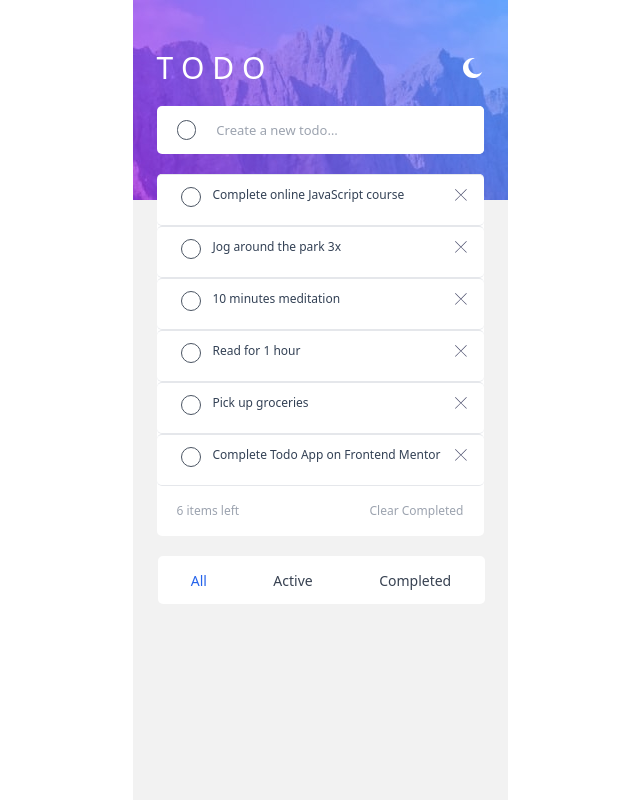
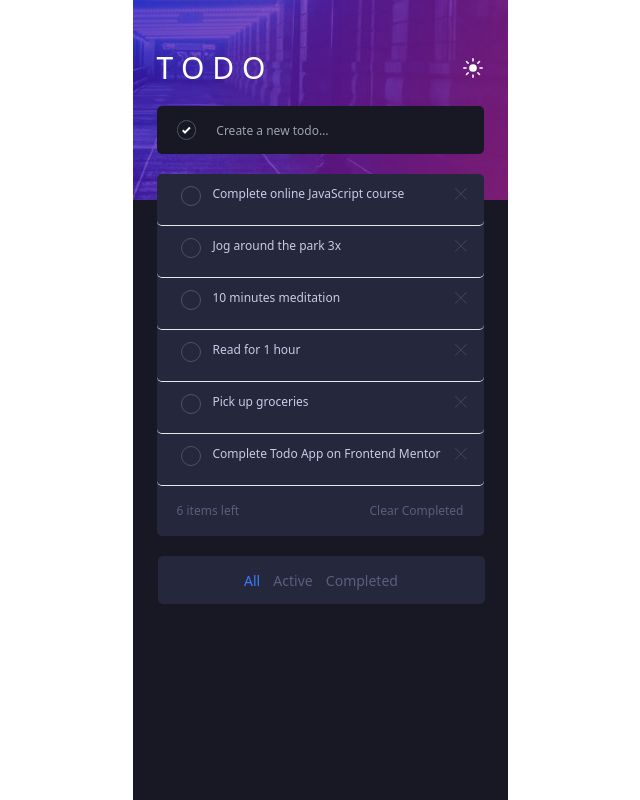
Before and after one commit to kapana1004/todo, a React (Create React App) app: page / in a window 1280 px wide. Both pictures are taken after a click on the picture 792 px from the left and 68 px from the top of the page. Shown: the whole page, without its empty margins (320-960 px from the left). Built offline with nearby package versions, Linux system fonts and the light colour scheme.

Commit message:
input text color changing according dark and light mode

```diff
--- a/src/App.js
+++ b/src/App.js
@@ -1,14 +1,21 @@
 
 
 import Todo from './components/todo-list';
+import  { useState } from "react";
 
-import styled from "styled-components"
 
-import bgImage from './images/bg-mobile-light.jpg'
+
 
 function App() {
+
+  const [dark, setDark] = useState(false);
+
+
+
   return (
-    <div className='  bg-[url(./images/bg-mobile-light.jpg)] bg-no-repeat bg-[#F2F2F2] min-h-screen' >
+    <div className= {` ${ dark ? "bg-darkImg bg-[#171823]" :  "bg-lightImg bg-[#F2F2F2]" } bg-no-repeat min-h-screen `}>
+
+         {/* why doesn`t work bg-url? */}
 
 
 
@@ -18,7 +25,7 @@ function App() {
 
 
 
-  <Todo />
+  <Todo dark ={dark} setDark = {setDark} />
 
 
 
@@ -30,3 +37,16 @@ function App() {
 }
 
 export default App;
+
+
+// function toggleTheme(e) {
+//   if (colorTheme === "dark") {
+//     setColorTheme('light');
+//     e.target.parentElement.innerHTML = moon;
+//   } else if (colorTheme === 'light') {
+//     setColorTheme('dark');
+//     e.target.parentElement.innerHTML = sun;
+//   }
+// }
+
+//https://jennstirpe.github.io/todo-app/
--- a/src/components/checkBox.jsx
+++ b/src/components/checkBox.jsx
@@ -1,4 +1,4 @@
-import React, { useState, useEffect } from "react";
+import React, { useEffect } from "react";
 import path from "../images/path.png";
 import cross from "../images/icon-cross.svg";
 
@@ -9,6 +9,8 @@ const CheckBox = ({
   filteredList,
   setFilteredList,
   setItems,
+  dark,
+  setDark,
 }) => {
   // const [completed, setCompleted] = useState(false)
 
@@ -16,7 +18,7 @@ const CheckBox = ({
     // setCompleted(!completed)
 
     const newList = [...filteredList];
-    console.log(newList);
+
     const changedArray = newList.map((todo) => {
       if (todo.id === id) {
         todo.status = !todo.status;
@@ -34,7 +36,7 @@ const CheckBox = ({
     ).length;
     setItems(actItemsLength);
     console.log(filteredList);
-  }, [filteredList]);
+  }, [filteredList, setItems]);
 
   const handleDelete = (todoItemId) => {
     const restoredList = filteredList.filter((todoItem) => {
@@ -55,19 +57,22 @@ const CheckBox = ({
     <li
       className={` ${
         todoItem.status && "line-through"
-      } relative  pl-[24px] border-y-[1px] h-[52px] text-xs pt-[12px] text-slate-700 w-[100%] flex flex-row rounded-[5px]`}
+      } relative  pl-[24px] border-b-[0.5px] h-[52px] text-xs pt-[12px] w-[100%] flex flex-row rounded-[5px]`}
     >
       <div
         className={` border border-gray-600 cursor-pointer mr-[12px] w-[20px] h-[20px] ${
           todoItem.status
             ? "bg-gradient-to-br from-blue-500 to-pink-500"
-            : "bg-white"
+            : "bg-transfarent"
         }  rounded-[50px] flex justify-center items-center`}
         onClick={() => handlingClick(todoItem.id)}
       >
-        <img src={path} alt="path" />
+        {todoItem.status && <img src={path} alt="path" />}
       </div>
-      {todoItem.name}
+      <span className={` ${dark ? "text-[#C8CBE7]" : "text-slate-700"}`}>
+        {" "}
+        {todoItem.name}{" "}
+      </span>
 
       <img
         className=" cursor-pointer w-[12px] h-[12px] absolute top-[28%] right-[5%]"
@@ -80,5 +85,3 @@ const CheckBox = ({
 };
 
 export default CheckBox;
-
-//don`t work checkbox on new addded task
--- /dev/null
+++ b/src/components/theme.jsx
@@ -0,0 +1,8 @@
+import React from "react";
+import { useState } from "react";
+
+const [colorTheme, setColorTheme] = useState("light");
+
+export default function theme() {
+  return <div>theme</div>;
+}
--- a/src/components/todo-list.jsx
+++ b/src/components/todo-list.jsx
@@ -1,7 +1,6 @@
-import { buildQueries } from "@testing-library/react";
-import React, { useEffect, useState } from "react";
-import ReactDOM from "react-dom/client";
+import React, { useState } from "react";
 import Moonimg from "../images/icon-moon.svg";
+import Sun from "../images/icon-sun.svg";
 import path from "../images/path.png";
 import CheckBox from "./checkBox";
 
@@ -52,6 +51,10 @@ const Todo = (props) => {
   const [newId, setNewId] = useState(7);
 
   const [items, setItems] = useState(6);
+
+  const themeHandle = () => {
+    props.setDark(!props.dark);
+  };
 
   const handleClear = () => {
     const clearList = [...todoList];
@@ -116,13 +119,22 @@ const Todo = (props) => {
           <div className="flex justify-between flex-row pt-[50px] items-center">
             <span className=" text-3xl ml-[24px]  text-white "> T O D O </span>
 
-            <img className=" w-[20px] h-[20px] " src={Moonimg} alt="moon" />
+            <img
+              className=" w-[20px] h-[20px] cursor-pointer "
+              src={props.dark ? Sun : Moonimg}
+              alt="moon"
+              onClick={themeHandle}
+            />
           </div>
 
-          <div className=" mt-[20px] flex flex-row ml-[1.5rem] w-[327px] bg-white rounded-[5px]">
-            <div className=" border border-gray-600 ml-[20px] mt-[14px] w-[20px] h-[20px] bg-white rounded-[50px] flex justify-center items-center">
+          <div
+            className={`mt-[20px] flex flex-row ml-[1.5rem] w-[327px] rounded-[5px] ${
+              props.dark ? "bg-[#171823]" : "bg-white"
+            }`}
+          >
+            <div className=" border border-gray-600 ml-[20px] mt-[14px] w-[20px] h-[20px] bg-transfarent rounded-[50px] flex justify-center items-center">
               {" "}
-              <img src={path} />{" "}
+              {props.dark && <img src={path} alt="path" />}{" "}
             </div>
 
             <input
@@ -130,13 +142,19 @@ const Todo = (props) => {
               value={inputValue}
               onKeyDown={changeHandling}
               onChange={(event) => setInputValue(event.target.value)}
-              className=" outline-none w-[270px] ml-[20px] resize-none  h-[48px]   placeholder:text-xs text-[13px] rounded-[5px]"
+              className={` ${
+                props.dark ? "text-[#C8CBE7]" : "text-[#393A4B]"
+              } bg-transparent outline-none w-[270px] ml-[20px] resize-none  h-[48px]   placeholder:text-xs text-[13px] rounded-[5px]`}
               placeholder="Create a new todo…"
             ></input>
           </div>
         </div>
         <div>
-          <ul className=" w-[327px] ml-[24px] bg-white mt-[20px]  rounded-[5px]">
+          <ul
+            className={` w-[327px] ml-[24px] ${
+              props.dark ? "bg-[#25273D]" : "bg-white"
+            }  mt-[20px]  rounded-[5px] `}
+          >
             {filteredList.map((todoItem, index) => {
               return (
                 <CheckBox
@@ -146,17 +164,19 @@ const Todo = (props) => {
                   todoList={todoList}
                   setTodoList={setTodoList}
                   setItems={setItems}
+                  dark={props.dark}
+                  setDark={props.setDark}
                   key={index}
                 />
               );
             })}
 
             <div className=" rounded-[5px] w-[327px] h-[50px] flex justify-between p-[20px] items-center">
-              <span className="  text-xs text-gray-400">
+              <span className="  text-xs text-[#5B5E7E]">
                 {items} items left
               </span>
               <span
-                className=" cursor-pointer text-xs text-gray-400"
+                className=" cursor-pointer text-xs text-[#5B5E7E]"
                 onClick={handleClear}
               >
                 Clear Completed
@@ -164,10 +184,14 @@ const Todo = (props) => {
             </div>
           </ul>
 
-          <div className=" rounded-[5px] w-[327px] h-[48px]  flex justify-around items-center mt-[20px] ml-[25px] bg-white ">
+          <div
+            className={`rounded-[5px] w-[327px] h-[48px]  flex justify-around items-center mt-[20px] ml-[25px] pl-[80px] pr-[80px] ${
+              props.dark ? "bg-[#25273D]" : "bg-white"
+            }`}
+          >
             <span
               className={`text-[14px] font-sans cursor-pointer ${
-                category === "all" ? "text-blue-600" : "text-gray-700"
+                category === "all" ? "text-[#3A7CFD]" : "text-[#5B5E7E]"
               }`}
               onClick={handleFilter}
             >
@@ -175,7 +199,7 @@ const Todo = (props) => {
             </span>
             <span
               className={`text-[14px] font-sans cursor-pointer ${
-                category === "active" ? "text-blue-600" : "text-gray-700"
+                category === "active" ? "text-[#3A7CFD]" : "text-[#5B5E7E]"
               }`}
               onClick={handlingActive}
             >
@@ -183,7 +207,7 @@ const Todo = (props) => {
             </span>
             <span
               className={`text-[14px] font-sans cursor-pointer ${
-                category === "completed" ? "text-blue-600" : "text-gray-700"
+                category === "completed" ? "text-[#3A7CFD]" : "text-[#5B5E7E]"
               }`}
               onClick={handleComplete}
             >
--- a/src/index.css
+++ b/src/index.css
@@ -39,8 +39,8 @@
   cursor: pointer;
 }
 
-.checkBox-checked {
+/* .checkBox-checked {
     background: no-repeat center url("./images/path.png"), linear-gradient(135deg, #55DDFF 0%, #C058F3 100%);
     color: #25273D;
     cursor: pointer;
-};
+}; */
--- a/src/index.js
+++ b/src/index.js
@@ -1,4 +1,4 @@
-import React, { useState } from 'react';
+import React from 'react';
 import ReactDOM from 'react-dom/client';
 import App from './App';
 import './index.css'
--- a/tailwind.config.js
+++ b/tailwind.config.js
@@ -2,7 +2,21 @@
 module.exports = {
   content: ["./src/**/*.{js,jsx,ts,tsx}"],
   theme: {
-    extend: {},
+    extend: {
+
+      backgroundImage: {
+        'darkImg': "url('./images/bg-mobile-dark.jpg')",
+        'lightImg': "url('./images/bg-mobile-light.jpg')",
+
+
+      },
+
+      backgroundColor: {
+
+        blackColor : "rgba(23, 24, 35, 1)",
+        white : "rgba(250, 250, 250, 1)"
+      }
+    },
   },
   plugins: [],
 }
```
